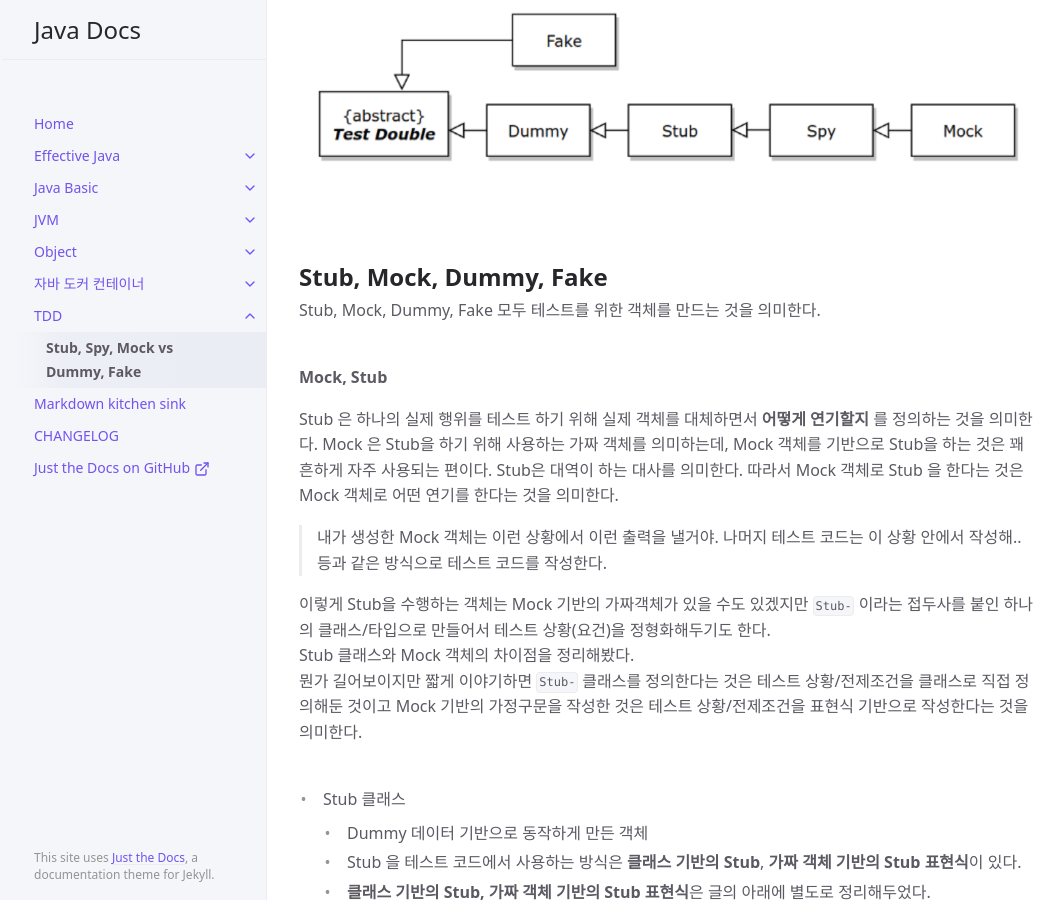
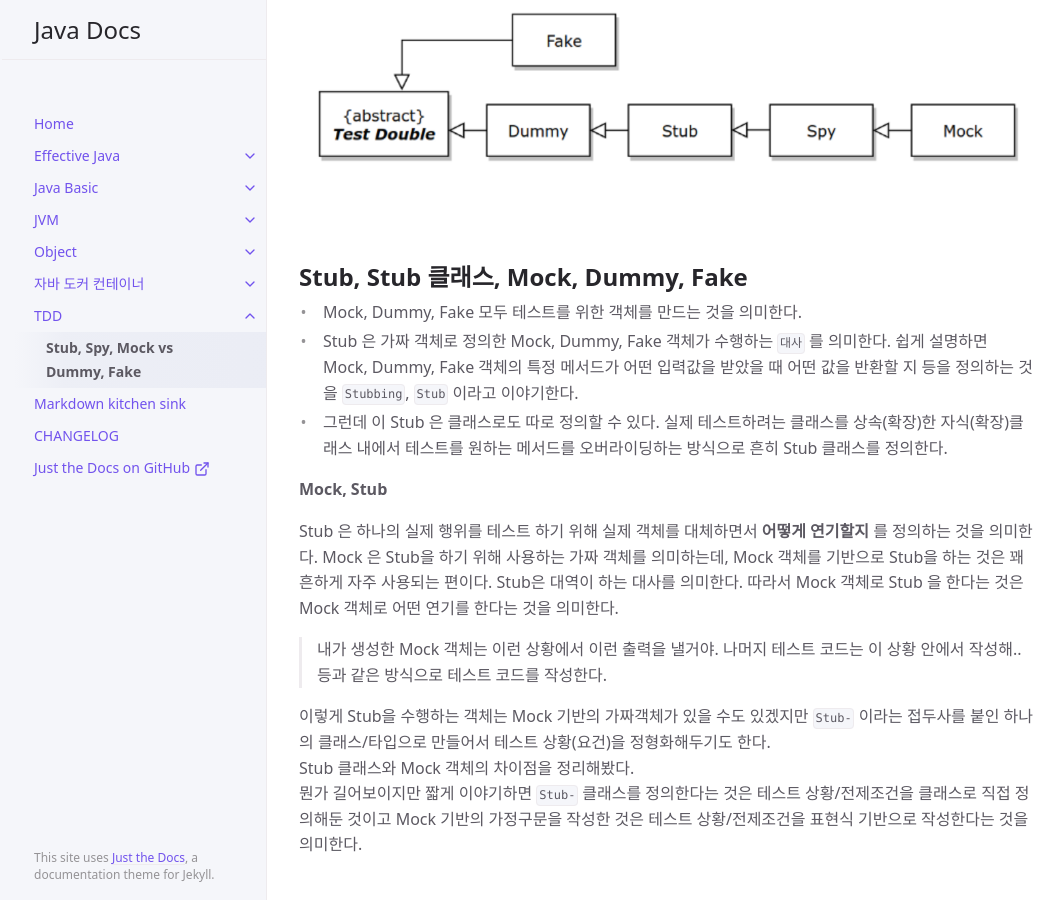
Before and after one commit to chagchagchag/docs-study-java, a Jekyll site: the page built from docs/tdd/Stub, Spy, Mock vs Dummy, Fake.md, in a window 1280 px wide and 900 px high, scrolled down 1450 px. Shown: the whole window, without its empty margins (105-1169 px from the left). Built offline with Jekyll 4.4.1, drawn with Linux system fonts in a browser that asks for light colours; some of the changed text lies outside the part shown.

Commit message:
Stub, Spy, Mock vs Dummy, Fake

```diff
--- a/docs/tdd/Stub, Spy, Mock vs Dummy, Fake.md
+++ b/docs/tdd/Stub, Spy, Mock vs Dummy, Fake.md
@@ -59,14 +59,17 @@ permalink: /docs/tdd/stub-spy-mock-dummy-fake
 
 
 
-### Stub, Mock, Dummy, Fake
+### Stub, Stub 클래스, Mock, Dummy, Fake
 {: .fs-6 .fw-700 }
-Stub, Mock, Dummy, Fake 모두 테스트를 위한 객체를 만드는 것을 의미한다.<br>
+- Mock, Dummy, Fake 모두 테스트를 위한 객체를 만드는 것을 의미한다.<br>
+- Stub 은 가짜 객체로 정의한 Mock, Dummy, Fake 객체가 수행하는 `대사` 를 의미한다. 쉽게 설명하면 Mock, Dummy, Fake 객체의 특정 메서드가 어떤 입력값을 받았을 때 어떤 값을 반환할 지 등을 정의하는 것을 `Stubbing`, `Stub` 이라고 이야기한다.
+- 그런데 이 Stub 은 클래스로도 따로 정의할 수 있다. 실제 테스트하려는 클래스를 상속(확장)한 자식(확장)클래스 내에서 테스트를 원하는 메서드를 오버라이딩하는 방식으로 흔히 Stub 클래스를 정의한다.
 <br>
 
 **Mock, Stub**<br>
 
-Stub 은 하나의 실제 행위를 테스트 하기 위해 실제 객체를 대체하면서 **어떻게 연기할지** 를 정의하는 것을 의미한다. Mock 은 Stub을 하기 위해 사용하는 가짜 객체를 의미하는데, Mock 객체를 기반으로 Stub을 하는 것은 꽤 흔하게 자주 사용되는 편이다. Stub은 대역이 하는 대사를 의미한다. 따라서 Mock 객체로 Stub 을 한다는 것은 Mock 객체로 어떤 연기를 한다는 것을 의미한다.
+Stub 은 하나의 실제 행위를 테스트 하기 위해 실제 객체를 대체하면서 **어떻게 연기할지** 를 정의하는 것을 의미한다. Mock 은 Stub을 하기 위해 사용하는 가짜 객체를 의미하는데, Mock 객체를 기반으로 Stub을 하는 것은 꽤 흔하게 자주 사용되는 편이다. Stub은 대역이 하는 대사를 의미한다. 따라서 Mock 객체로 Stub 을 한다는 것은 Mock 객체로 어떤 연기를 한다는 것을 의미한다.<br>
+
 > 내가 생성한 Mock 객체는 이런 상황에서 이런 출력을 낼거야. 나머지 테스트 코드는 이 상황 안에서 작성해.. 등과 같은 방식으로 테스트 코드를 작성한다.
 <br>
 
```
